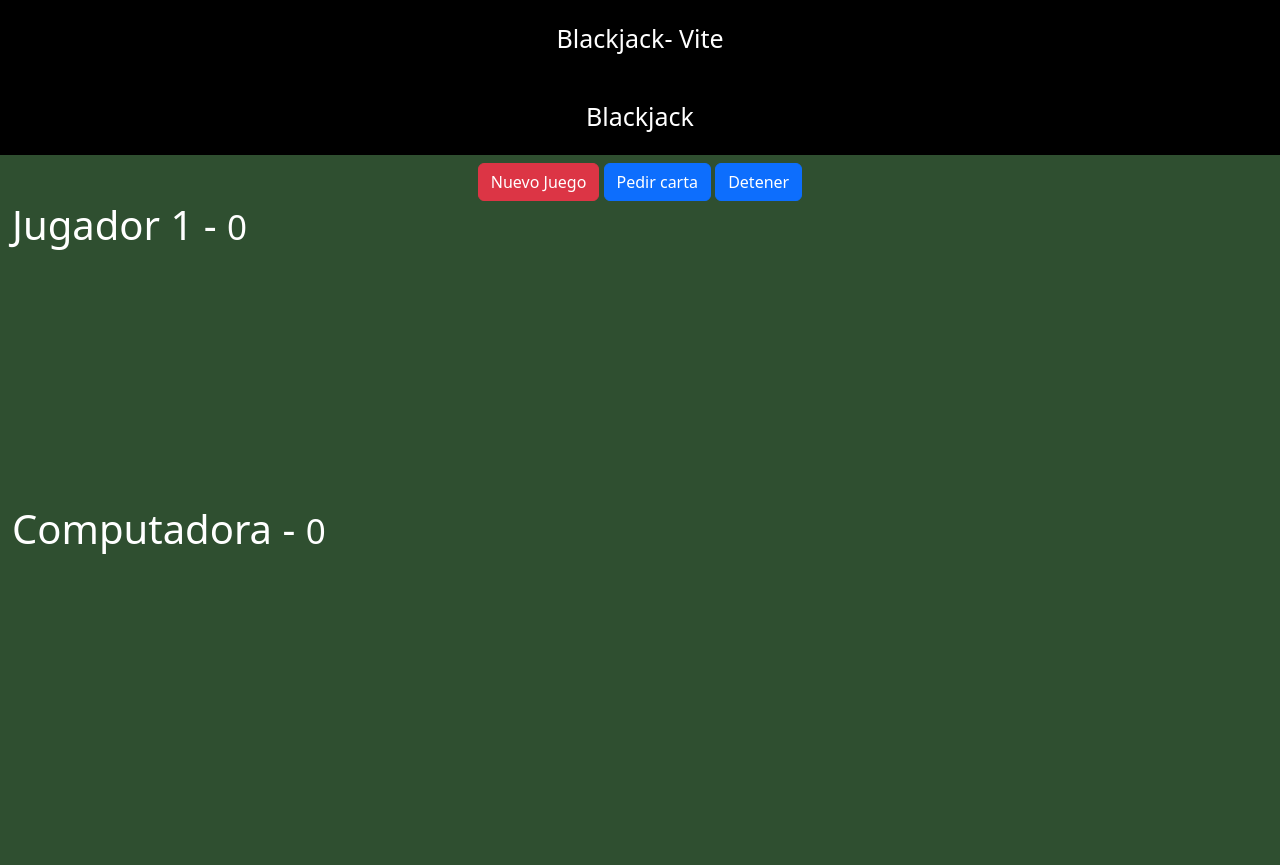
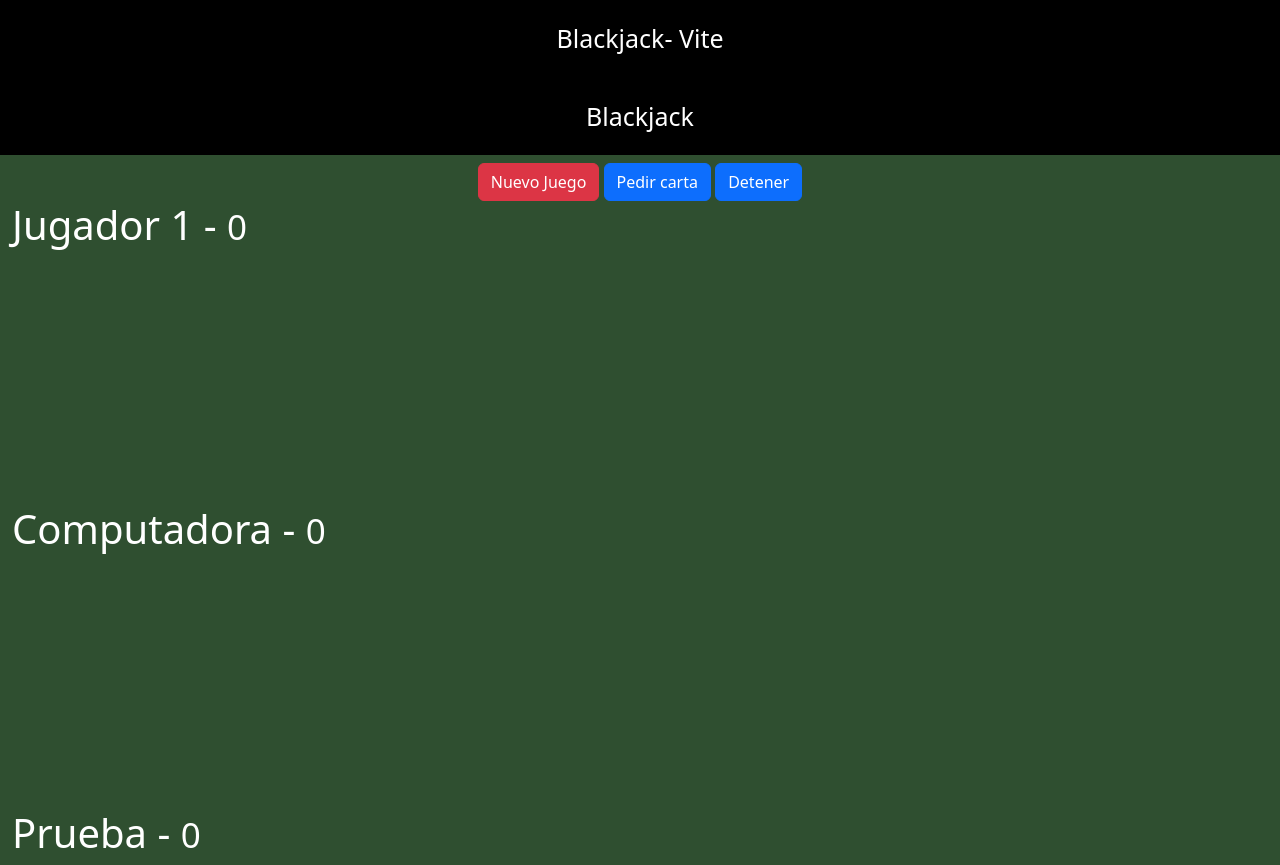
Before and after one commit to erickG01/BlackJack, a website built with Vite: page index.html in a window 1280 px wide. Before the commit the page ends 801 px from the top, so only its background shows below. Built offline with nearby package versions, Linux system fonts and the light colour scheme.

Commit message:
subiendo cambios de bobEspoja

```diff
--- a/index.html
+++ b/index.html
@@ -49,6 +49,13 @@
       </div>
   </div>
 
+  <div class="row container mt-2">
+    <div class="col">
+
+        <h1>Prueba - <small>0</small></h1>
+    </div>
+</div>
+
 
     <div id="app"></div>
     <script type="module" src="./main.js"></script>
```
